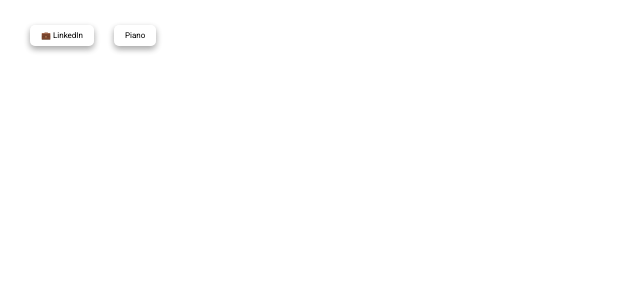
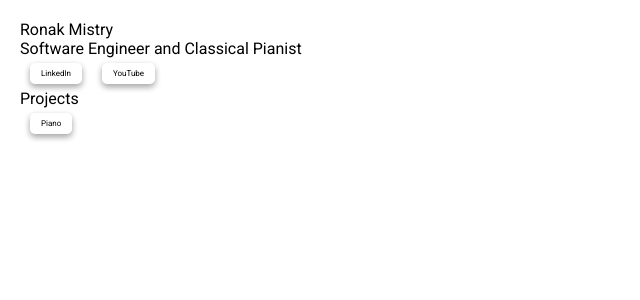
Before and after one commit to ronakmystery/web-app, a React (Vite) app in the folder frontend/: page / in a window 1280 px wide. Shown: the top 300 px of the page, without its empty margins (0-640 px from the left). Built offline with nearby package versions, Linux system fonts and the light colour scheme.

Commit message:
global vars

```diff
--- a/frontend/src/App.jsx
+++ b/frontend/src/App.jsx
@@ -4,7 +4,12 @@ import Home from './routes/Home.jsx';
 
 import Test from './routes/Test.jsx';
 
+
+import { useGlobal } from "./GlobalContext.jsx";
+
 function App() {
+
+    const { user } = useGlobal();
   return (
     <Routes>
       <Route path="/" element={<Home />} />
--- /dev/null
+++ b/frontend/src/GlobalContext.jsx
@@ -0,0 +1,22 @@
+
+import { createContext, useContext, useState ,useRef, useEffect} from "react";
+
+const GlobalContext = createContext();
+
+export function GlobalProvider({ children }) {
+
+
+    const [user, setUser] = useState("ronak");
+
+
+
+  return (
+    <GlobalContext.Provider value={{ user }}>
+      {children}
+    </GlobalContext.Provider>
+  );
+}
+
+export function useGlobal() {
+  return useContext(GlobalContext);
+}
--- a/frontend/src/main.jsx
+++ b/frontend/src/main.jsx
@@ -6,7 +6,6 @@ import App from './App.jsx'
 import './index.css'
 
 console.log("register service worker");
-
 async function registerServiceWorker() {
   if (!("serviceWorker" in navigator)) return;
 
@@ -41,12 +40,17 @@ async function registerServiceWorker() {
     console.error("❌ Service Worker registration failed", err);
   }
 }
-
 registerServiceWorker();
 
 
+import { GlobalProvider } from "./GlobalContext.jsx";
+
+
 ReactDOM.createRoot(document.getElementById('root')).render(
-  <BrowserRouter>
-    <App />
-  </BrowserRouter>
+ <GlobalProvider>
+    <BrowserRouter>
+      <App />
+    </BrowserRouter>
+  </GlobalProvider>
+
 )
--- a/frontend/src/routes/Home.jsx
+++ b/frontend/src/routes/Home.jsx
@@ -6,13 +6,27 @@ export default function Home() {
     return (
         <div
             id="home">
+
+            <div>Ronak Mistry</div>
+            <div>Software Engineer and Classical Pianist</div>
+
             <a href="https://www.linkedin.com/in/ronakmystery/" target="_blank" className='app-link'>
-                <button>💼 LinkedIn</button>
+                <button>LinkedIn</button>
             </a>
 
-            <Link to="/piano" className='app-link'>
-                <button>Piano</button>
-            </Link>
+            <a href="https://www.youtube.com/@mysteryclassicalpianist" target='_black' className='app-link'>
+                <button>YouTube</button>
+            </a>
+
+
+            <div>Projects<br/>
+
+                <Link to="/piano" className='app-link'>
+                    <button>Piano</button>
+                </Link>
+
+            </div>
+
         </div>
     );
 }
```
Also changed, not shown: frontend/src/App.css (deleted).
